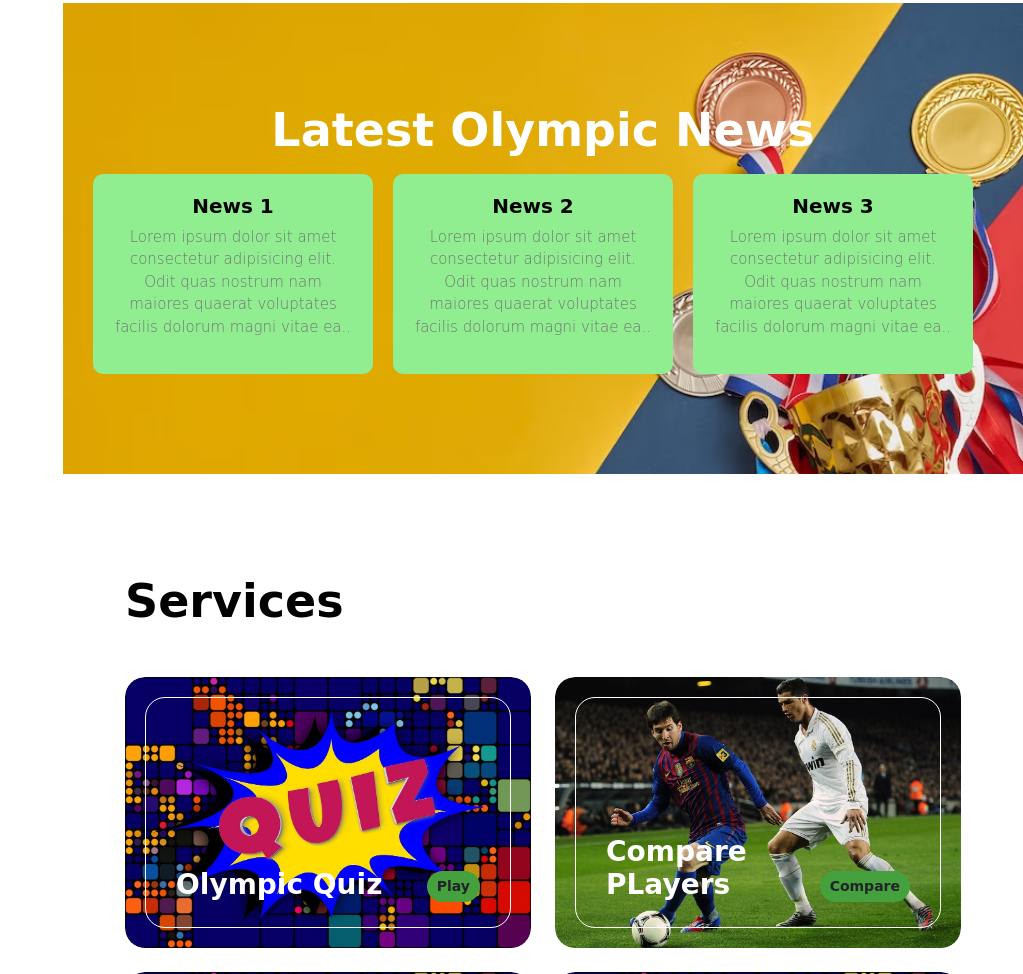
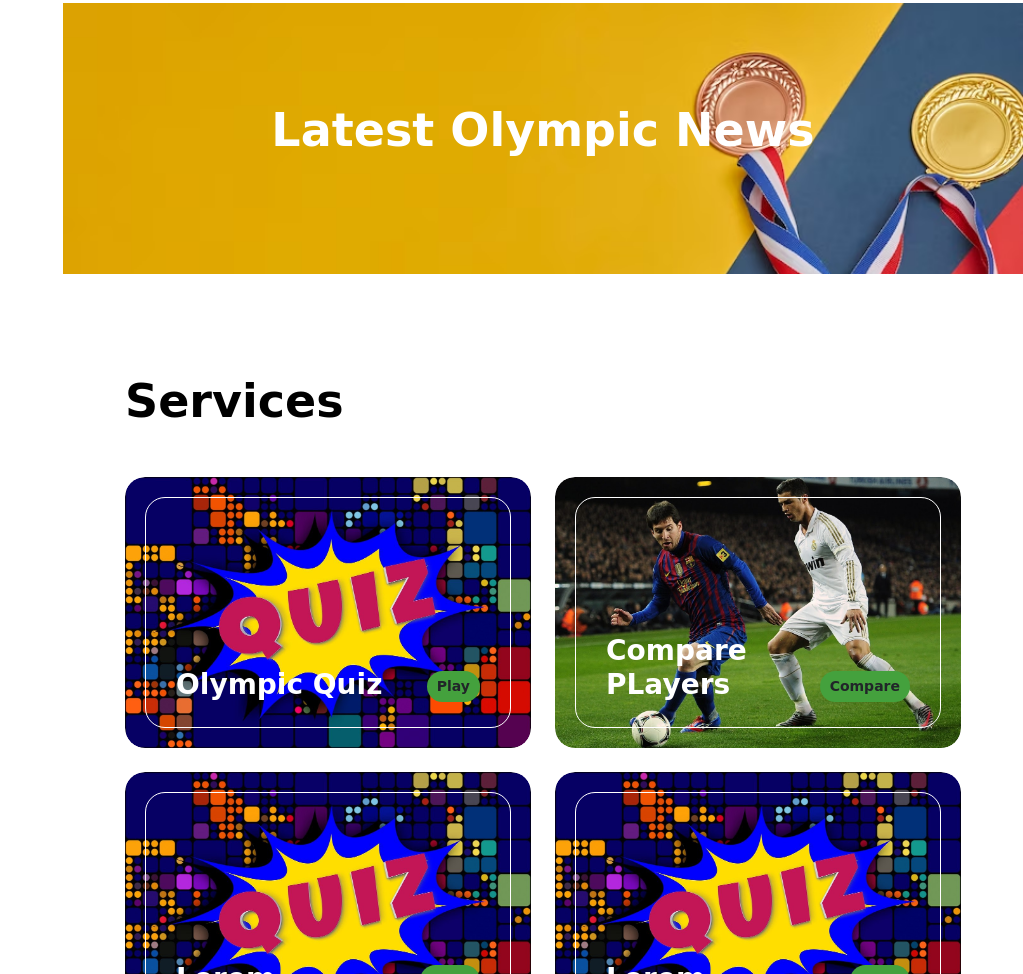
Before and after one commit to AbhinavRajputEXE/Geek-A-Thon, a plain HTML site: page home.html in a window 1280 px wide. Shown: the part 1653-2627 px from the top of the page, without its empty margins (257-1280 px from the left). Drawn offline with Linux system fonts and the light colour scheme; a web font is replaced by a local one.

Commit message:
minor bug fix

```diff
--- a/home.html
+++ b/home.html
@@ -174,27 +174,7 @@ https://templatemo.com/tm-585-barber-shop
                     <div class="container news_container">
                         <div class="row">
                             <div class="col-lg-12 col-12 mx-auto">
-                                <div class="horizontal-card-container" id="cardContainer">
-                                    <!-- Horizontal Card 1 -->
-                                    <div class="horizontal-card">
-                                        <h3>News 1</h3>
-                                        <p>Lorem ipsum dolor sit amet consectetur adipisicing elit. Odit quas nostrum nam maiores quaerat voluptates facilis dolorum magni vitae ea..</p>
-                                    </div>
 
-                                    <!-- Horizontal Card 2 -->
-                                    <div class="horizontal-card">
-                                        <h3>News 2</h3>
-                                        <p>Lorem ipsum dolor sit amet consectetur adipisicing elit. Odit quas nostrum nam maiores quaerat voluptates facilis dolorum magni vitae ea..</p>
-                                    </div>
-
-                                    <!-- Horizontal Card 3 -->
-                                    <div class="horizontal-card">
-                                        <h3>News 3</h3>
-                                        <p>Lorem ipsum dolor sit amet consectetur adipisicing elit. Odit quas nostrum nam maiores quaerat voluptates facilis dolorum magni vitae ea..</p>
-                                    </div>
-                                    <!-- Add more horizontal cards as needed -->
-
-                                </div>
                             </div>
                         </div>
                     </div>
```
